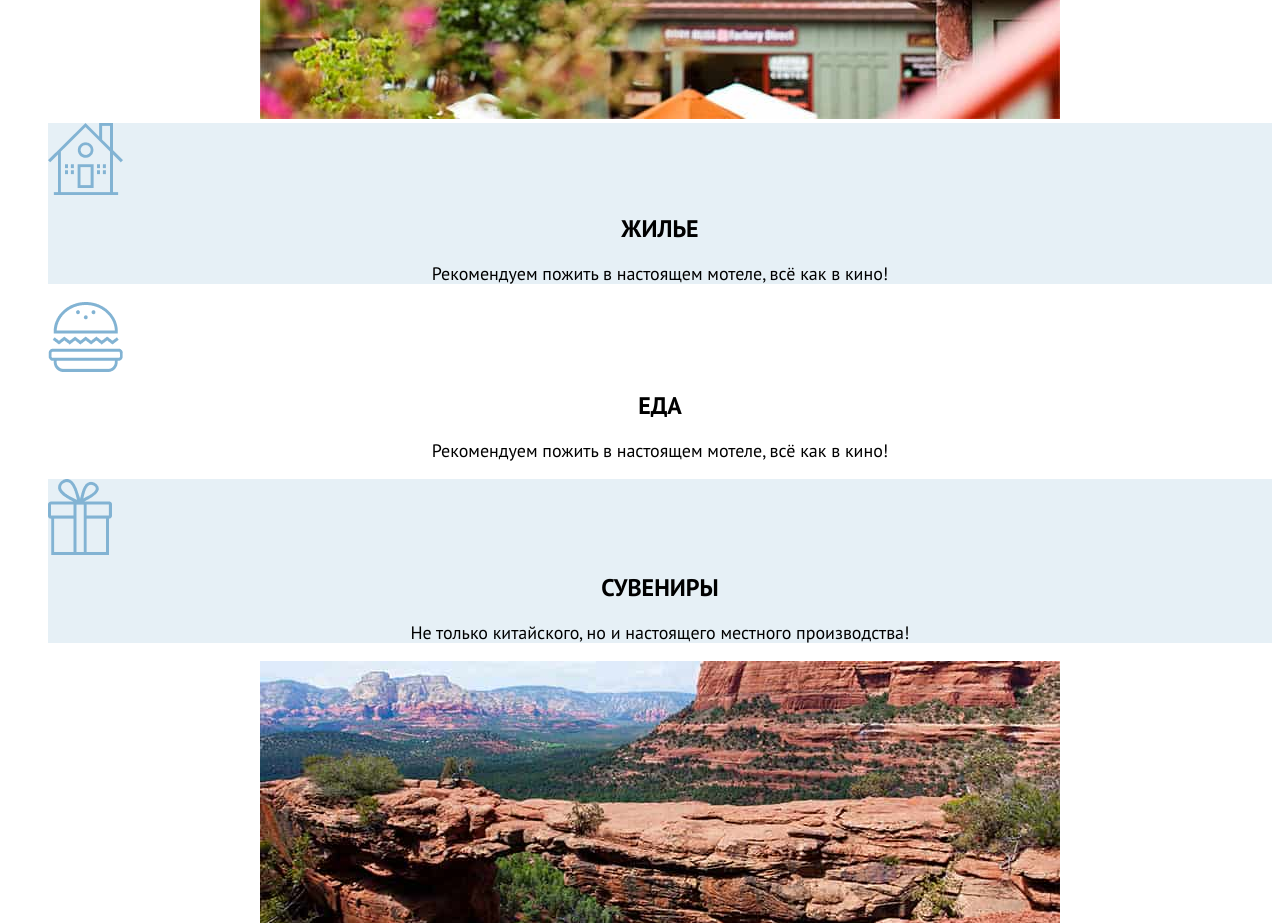
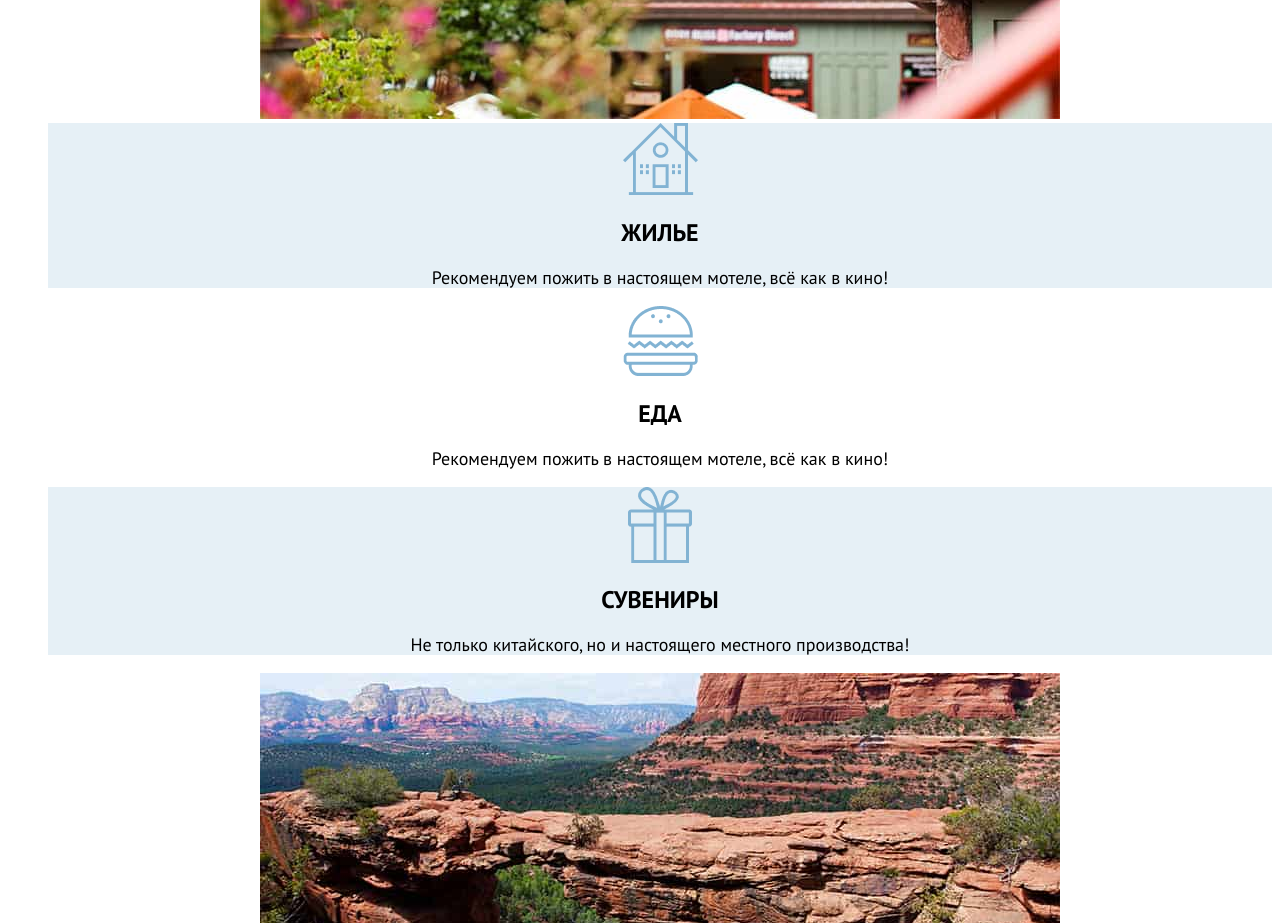
Before and after one commit to htmlacademy-htmlcss/2062693-sedona-34, a plain HTML site: page index.html in a window 1280 px wide. Shown: the part 1160-2083 px from the top of the page. Drawn offline with Linux system fonts and the light colour scheme.

Commit message:
Картинки home, food и vector теперь рисуются тегами img

```diff
--- a/index.html
+++ b/index.html
@@ -53,7 +53,9 @@
 
       <li class="advantages-item">
         <div class="advantages-content advantages-content-style3">
-          <div class="image-home advantages-image"></div>
+          <div class="image-home advantages-image">
+            <img src="images/home.png" alt="изображение с домом" width="75" height="72">
+          </div>
           <h2 class="advantages-title">Жилье</h2>
           <p class="advantages-description">
             Рекомендуем пожить в настоящем мотеле,
@@ -63,7 +65,9 @@
 
       <li class="advantages-item">
         <div class="advantages-content advantages-content-style1">
-          <div class="image-food advantages-image"></div>
+          <div class="image-food advantages-image">
+            <img src="images/food.png" alt="изображение с едой" width="75" height="70">
+          </div>
           <h2 class="advantages-title">Еда</h2>
           <p class="advantages-description">
             Рекомендуем пожить в настоящем мотеле,
@@ -74,7 +78,9 @@
 
       <li class="advantages-item">
         <div class="advantages-content advantages-content-style3">
-          <div class="image-vector advantages-image"></div>
+          <div class="image-vector advantages-image">
+            <img src="images/vector.png" alt="изображение с подарком" width="64" height="76">
+          </div>
           <h2 class="advantages-title">Сувениры</h2>
           <p class="advantages-description">
             Не только китайского,
--- a/styles/styles.css
+++ b/styles/styles.css
@@ -100,24 +100,6 @@ body {
   background-repeat: no-repeat;
   background-size: 100% auto;
   background-position: center;
-}
-
-.image-food{
-  background-image: url("../images/food.png");
-  width: 75px;
-  height: 70px;
-}
-
-.image-home{
-  background-image: url("../images/home.png");
-  width: 75px;
-  height: 72px;
-}
-
-.image-vector{
-  background-image: url("../images/vector.png");
-  width: 64px;
-  height: 76px;
 }
 
 .advantages-title{
```
